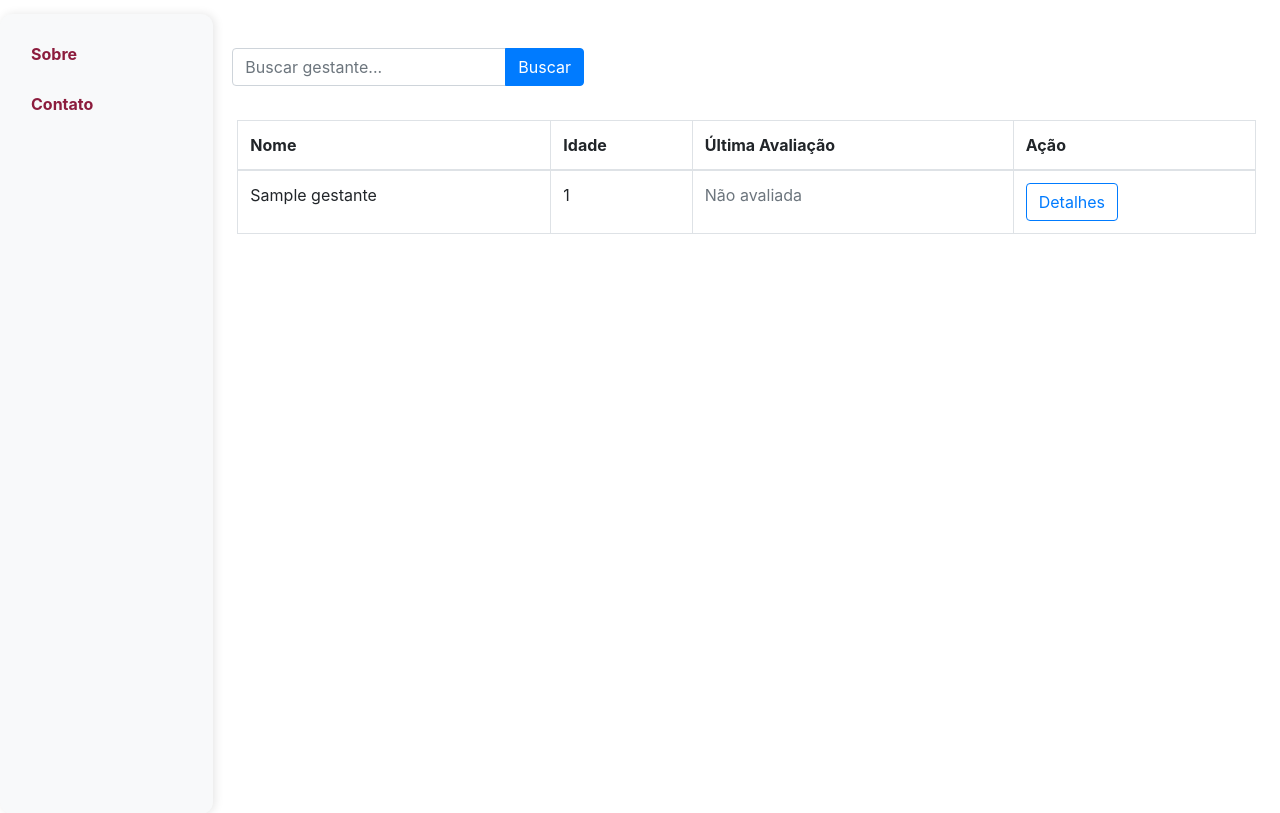
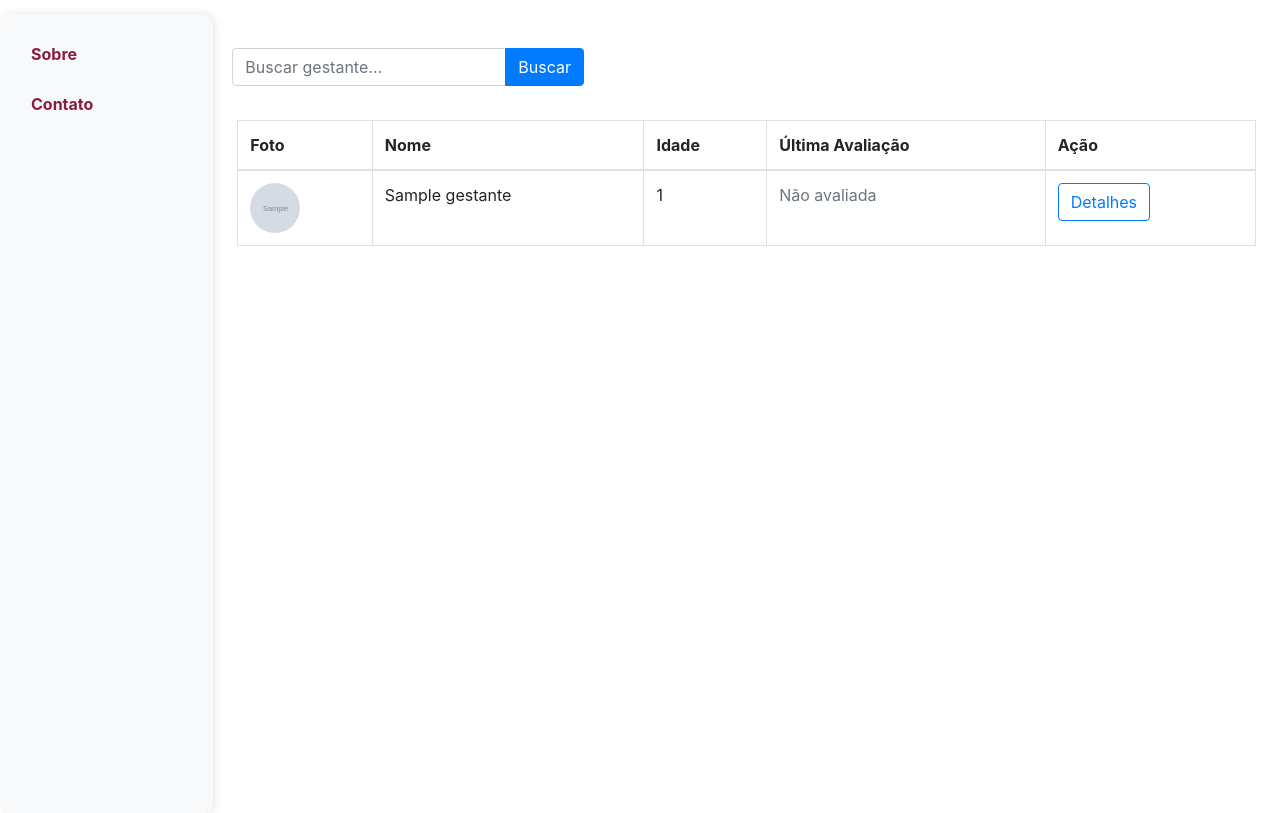
Before and after one commit to profsergiocosta/integrAI, a Django app: page /buscar in a window 1280 px wide. Shown: the part 66-879 px from the top of the page. Run offline with Django 5.2, Linux system fonts and the light colour scheme; a user stored in the database is signed in; tables that the repository leaves empty hold one stand-in row (values such as "Sample post"); grey boxes marked "Sample" are stand-in pictures; some libraries are stand-ins or nearby versions.

Commit message:
mostrando foto, usando property

```diff
--- a/django_app/apps/gestantes/models.py
+++ b/django_app/apps/gestantes/models.py
@@ -7,6 +7,8 @@ from django.contrib.auth.models import User
 from django.core.exceptions import ValidationError
 
 from django.contrib.postgres.fields import JSONField  # Se estiver usando PostgreSQL
+
+from django.templatetags.static import static
 
 
 class Gestante(models.Model):
@@ -52,6 +54,12 @@ class Gestante(models.Model):
         blank=False,
         related_name='user'
     )
+
+    @property
+    def foto_url(self):
+        if self.foto and hasattr(self.foto, 'url'):
+            return self.foto.url
+        return static('assets/imagens/gestante/silhueta.png')
 
     @property
     def imc(self):
--- a/django_app/templates/gestantes/lista_gestantes.html
+++ b/django_app/templates/gestantes/lista_gestantes.html
@@ -24,6 +24,7 @@
         <table class="table table-bordered">
             <thead>
                 <tr>
+                    <th scope="col">Foto</th>
                     <th scope="col">Nome</th>
                     <th scope="col">Idade</th>
                     <th scope="col">Última Avaliação</th>
@@ -32,7 +33,14 @@
             </thead>
             <tbody>
                 {% for gestante in cards %}
-                <tr onclick="window.location.href='{% url 'gestante' gestante.id %}';">
+
+                <tr >
+
+                    <td>
+                        <img src="{{ gestante.foto_url }}" class="card-img-top" alt="Foto da gestante" style="width: 50px; height: 50px; object-fit: cover; border-radius: 50%;">
+
+                    </td>
+
                     <td>{{ gestante.nome }}</td>
                     <td>{{ gestante.idade }}</td>
 
```
